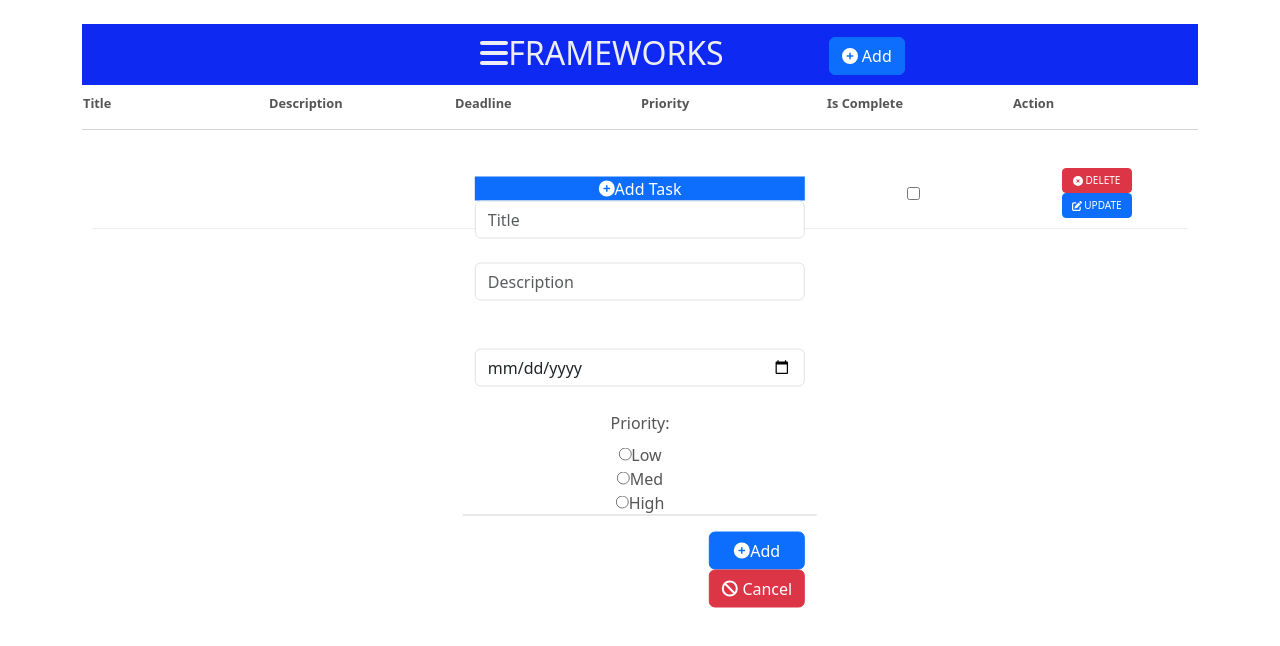
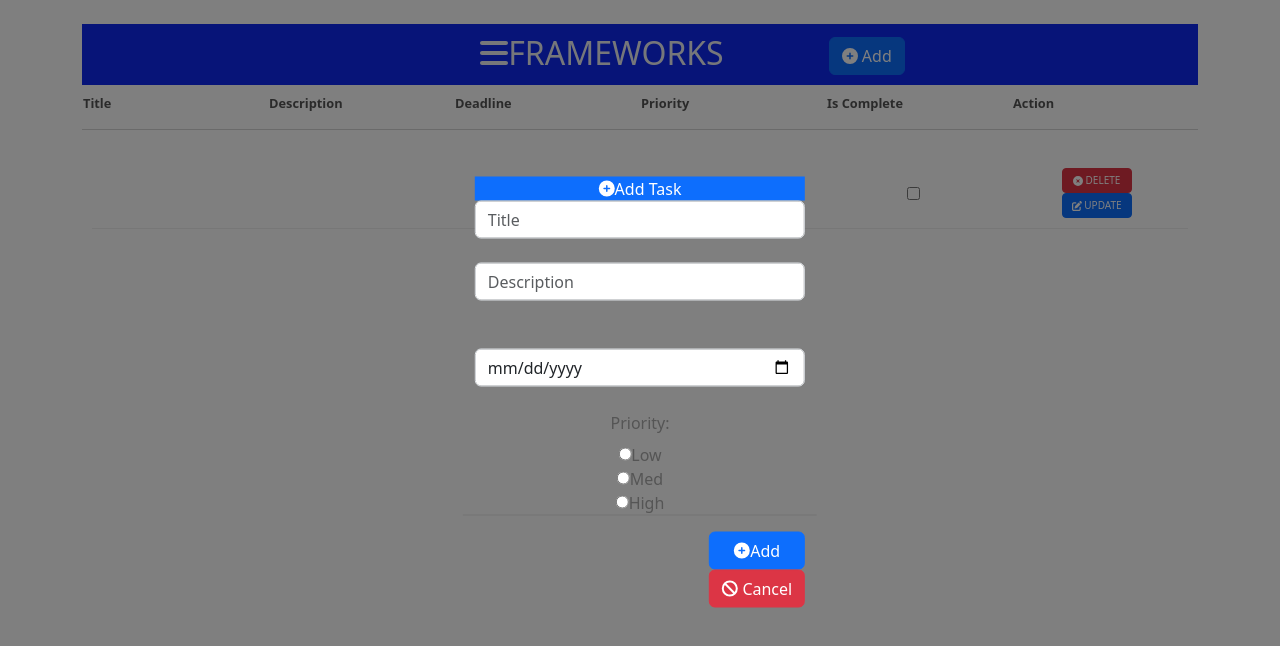
Before and after one commit to bookerbn1/react-ts-Todo-App, a React (Create React App) app: page / in a window 1280 px wide. Both pictures are taken after a click on the button "Add". Shown: the top 646 px of the page. Built offline with nearby package versions, Linux system fonts and the light colour scheme.

Commit message:
2 files modified

```diff
--- a/App.tsx
+++ b/App.tsx
@@ -78,6 +78,7 @@ export default function App() {
   const Popup = (props) => {
     return props.trigger ? (
       <div className="popup">
+        <div className="Popup-overlay"></div>
         <div className="popup-inner">{props.children}</div>
       </div>
     ) : (
@@ -216,6 +217,7 @@ export default function App() {
                 </div>
 
                 {/* popup form on trigger */}
+                <Popup-overlay trigger={buttonPopup}></Popup-overlay>
                 <Popup trigger={buttonPopup}>
                   <form onSubmit={(e) => addTask()}>
                     <div class="card-header text-white bg-primary">
--- a/style.css
+++ b/style.css
@@ -53,25 +53,22 @@ td {
   border-color: 'gray';
 }
 
-.popup {
+.popup-inner {
   top: 50%;
   left: 50%;
   position: fixed;
-  background-color: 'white';
-  display: flex;
-  justify-content: center;
-  align-items: center;
   transform: translate(-50%, -50%);
   z-index: 10;
 }
 
-.popup-overlay {
+.Popup-overlay {
   position: fixed;
-  opacity: 1;
+  opacity: 0.5;
   top: 0;
   left: 0;
   right: 0;
   bottom: 0;
-  background-color: rgba(0, 0, 0, 0);
-  pointer-events: none;
+  background-color: rgba(0, 0, 0);
+  pointer-events: all;
+  z-index: 9;
 }
```
